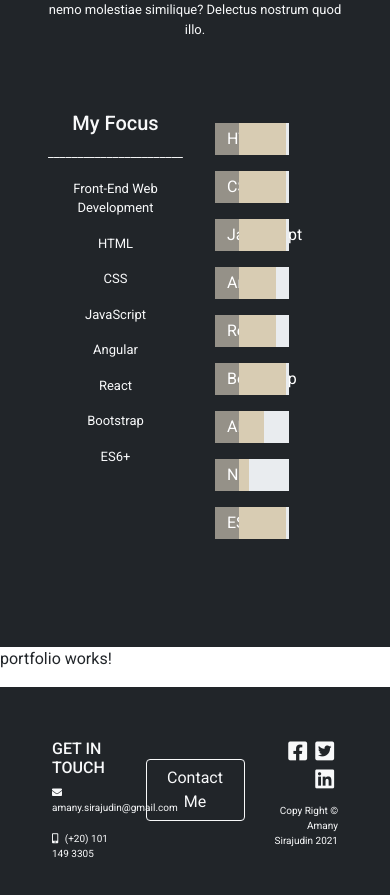
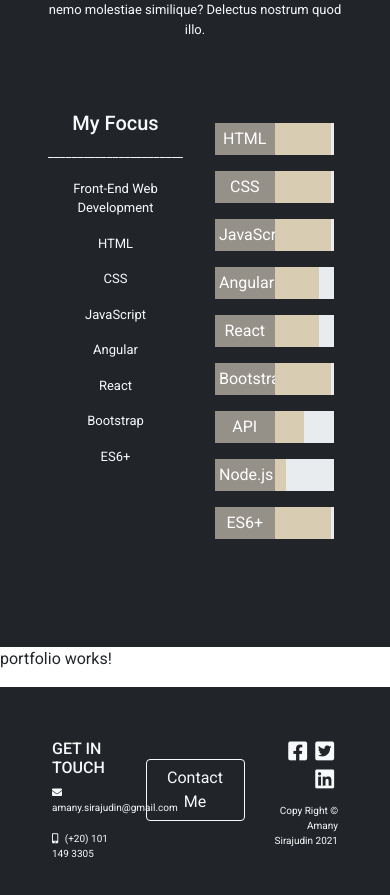
Before and after one commit to AmanySirajAl-Din/Angular_ITI_Lab1, an Angular app: page / in a window 390 px wide. Shown: the part 1002-1897 px from the top of the page. Built offline with nearby package versions, Linux system fonts and the light colour scheme.

Commit message:
Fix skills progress responsivness

```diff
--- a/src/app/skills/skills.component.html
+++ b/src/app/skills/skills.component.html
@@ -15,8 +15,8 @@
         </div>
         <div class="col">
             <div class="skill-div row m-2 py-1" *ngFor="let skill of skillsArr">
-                <label class="col-2 py-1">{{skill.name}}</label>
-                <div class="progress col-5 px-0">
+                <label class="col-lg-3 col-md-4 col-sm-5 col-6  py-1 px-1">{{skill.name}}</label>
+                <div class="progress col-lg-4 col-md-5 col-6 px-0">
                     <div class="progress-bar" role="progressbar" [ngStyle]="{width: skill.degree}" aria-valuenow="75" aria-valuemin="0" aria-valuemax="100"></div>
                 </div>
 
```
